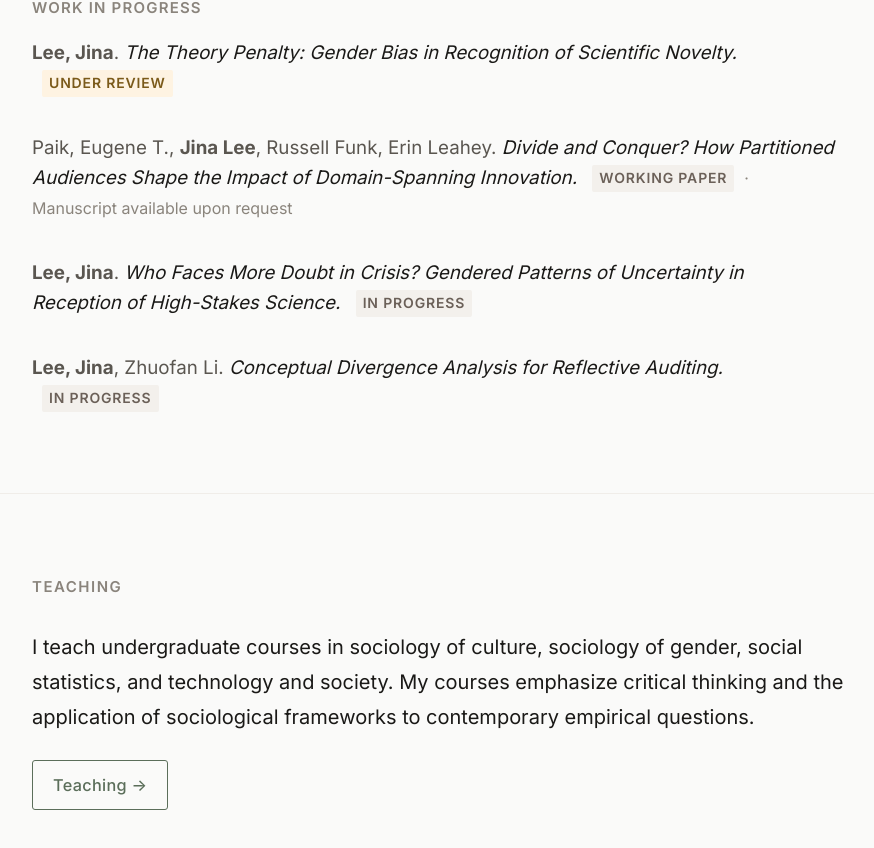
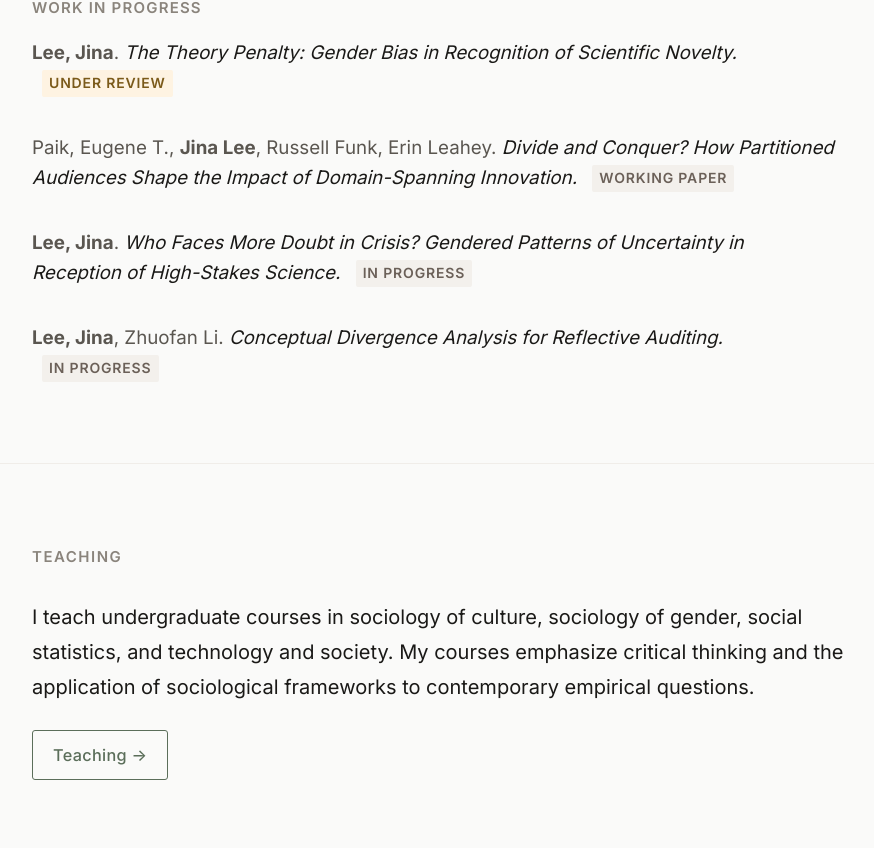
Before and after one commit to JinaLee-soc/jinalee-soc, a Next.js app: page / in a window 1280 px wide. Shown: the part 2594-3442 px from the top of the page, without its empty margins (138-1012 px from the left). Built offline with nearby package versions, Linux system fonts and the light colour scheme.

Commit message:
Hide manuscript availability note in publication items

```diff
--- a/src/components/PublicationItem.tsx
+++ b/src/components/PublicationItem.tsx
@@ -80,17 +80,6 @@ export default function PublicationItem({
             {statusLabels[pub.status]}
           </span>
         )}
-        {pub.manuscriptAvailable && (
-          <span
-            style={{
-              fontSize: '0.8rem',
-              color: 'var(--color-text-muted)',
-              marginLeft: '0.5rem',
-            }}
-          >
-            · Manuscript available upon request
-          </span>
-        )}
       </p>
     </li>
   )
```
